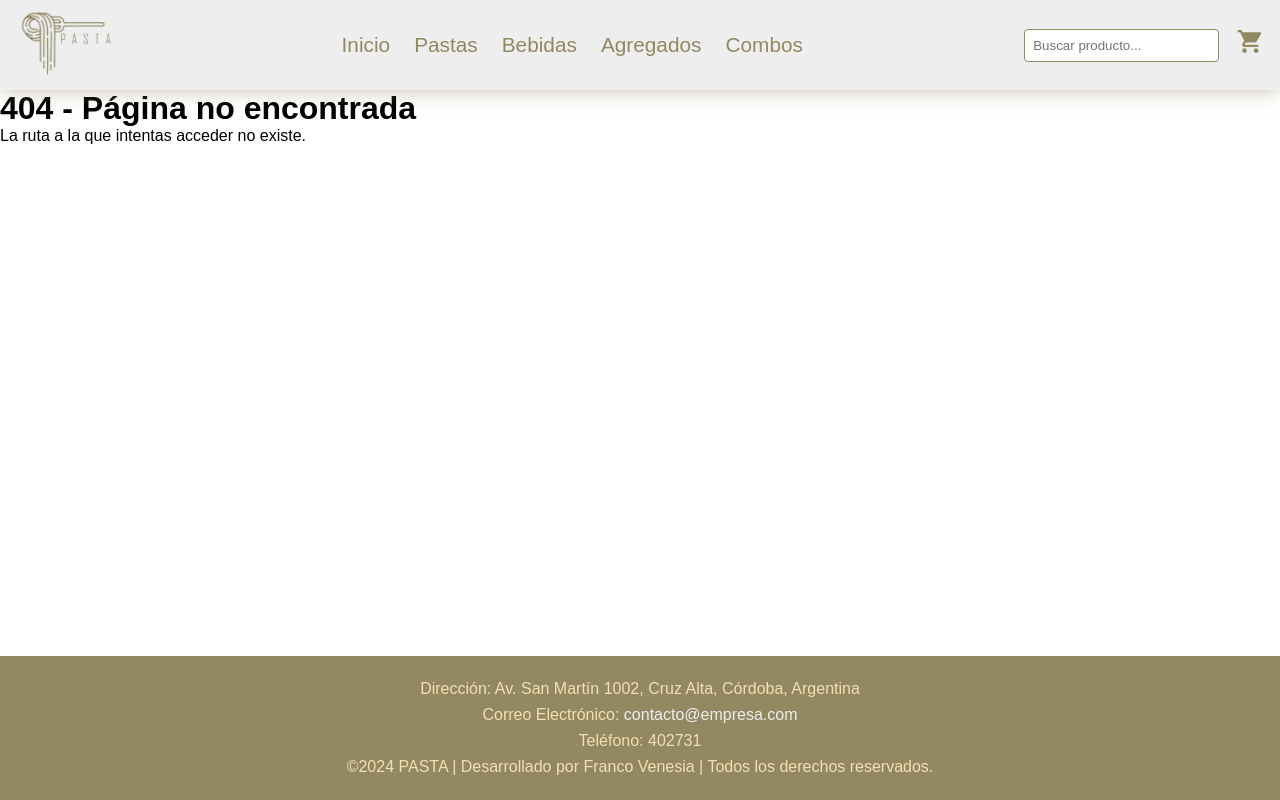
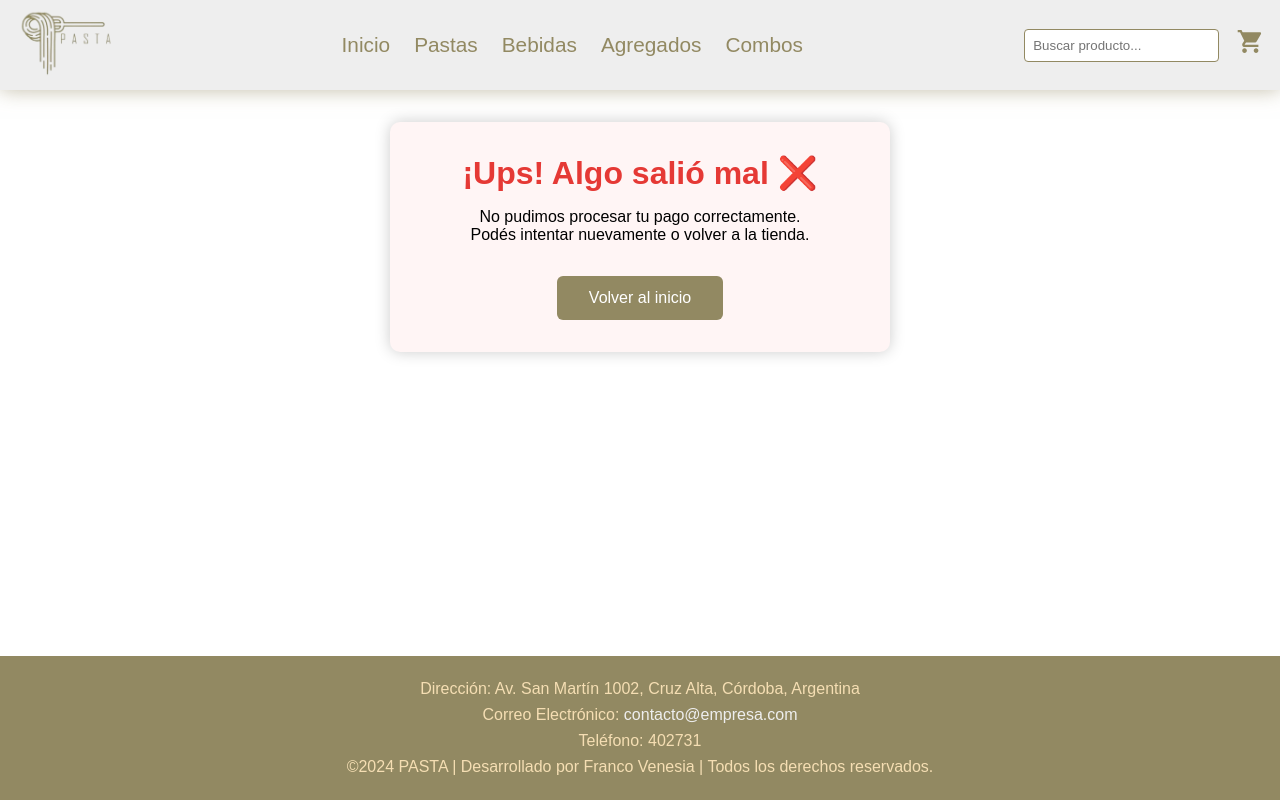
Before and after one commit to Franco-Monti-Venesia/E-commerce-Gerardino-Pastas, a React (Vite) app: page /pago-error in a window 1280 px wide. Built offline with nearby package versions, Linux system fonts and the light colour scheme.

Commit message:
Correcion de errores y agregado de PagoExitoso y PagoError |12

```diff
--- a/src/App.jsx
+++ b/src/App.jsx
@@ -13,6 +13,8 @@ import { ToastContainer } from 'react-toastify';
 import Busqueda from './components/Busqueda/Busqueda';
 import 'react-toastify/dist/ReactToastify.css';
 import ComboDetail from './components/ComboDetail/ComboDetail';
+import PagoExitoso from './components/PagoExitoso/PagoExitoso';
+import PagoError from './components/PagoError/PagoError';
 
 function App() {
   return (
@@ -31,11 +33,13 @@ function App() {
               <Route path="/" element={<ItemListContainer />} />
               <Route path="/categoria/:categoria" element={<ItemListContainer />} />
               <Route path="/detalle/:id" element={<ItemDetailContainer />} />
-              <Route path="/detalle-combo/:comboId" element={<ComboDetail />} />
+              <Route path="/combo/:comboId" element={<ComboDetail />} />
               <Route path="/buscar/:termino" element={<Busqueda />} />
               <Route path="/cart" element={<Cart />} />
               <Route path="/checkout" element={<Checkout />} />
               <Route path="*" element={<NotFound />} />
+              <Route path="/pago-exitoso" element={<PagoExitoso />} />
+              <Route path="/pago-error" element={<PagoError />} />
             </Routes>
           </div>
           <Footer />
--- a/src/components/ComboSugerido/ComboSugerido.jsx
+++ b/src/components/ComboSugerido/ComboSugerido.jsx
@@ -1,4 +1,3 @@
-// ✅ ComboSugerido.jsx actualizado
 import React from 'react';
 import './ComboSugerido.css';
 import { useNavigate } from 'react-router-dom';
@@ -61,7 +60,7 @@ const ComboSugerido = () => {
             <p className="combo__precio">Total: ${combo.precio}</p>
             <button
               className="combo__boton"
-              onClick={() => navigate(`/detalle-combo/${combo.id}`)}
+              onClick={() => navigate(`/combo/${combo.id}`)}
             >
               COMPRAR
             </button>
--- a/src/components/Navbar/Navbar.css
+++ b/src/components/Navbar/Navbar.css
@@ -1,3 +1,5 @@
+/* src/components/Navbar/Navbar.css */
+
 /* Base (desktop) */
 header {
     background-color: #eee;
@@ -13,14 +15,14 @@ header {
     justify-content: space-between;
     height: 90px;
     padding: 0 1rem;
-    gap: 1rem;
 }
 
-/* Ocultar checkbox del menú hamburguesa */
+/* Hide checkbox input always */
 .nav__check {
     display: none;
 }
 
+/* Hamburger hidden on desktop */
 .nav__checkbtn {
     display: none;
 }
@@ -52,14 +54,10 @@ header {
     transition: 0.3s;
 }
 
-/* Buscador */
+/* Search */
 .nav__search-desktop {
     order: 3;
-}
-.nav__search-form,
-.nav__search-desktop {
-    display: flex;
-    justify-content: center;
+    margin-right: 1rem;
 }
 .nav__search-input {
     padding: 0.5rem;
@@ -67,7 +65,7 @@ header {
     border-radius: 4px;
 }
 
-/* Carrito */
+/* Cart */
 .nav__cart-container {
     order: 4;
 }
@@ -107,12 +105,13 @@ header {
         display: flex;
         justify-content: center;
     }
-    .nav__logo {
-        height: 50px;
-    }
 
     .nav__cart-container {
         order: 4;
+    }
+
+    .nav__search-desktop {
+        display: none;
     }
 
     .nav__ul {
@@ -136,20 +135,22 @@ header {
     .nav__search-mobile {
         display: block;
         width: 100%;
+        padding: 1rem;
     }
 
-    .nav__search-desktop {
+    .nav__search-form {
+        display: flex;
+        justify-content: center;
+        padding: 0.5rem;
+    }
+
+    .nav__search-input {
+        width: 90%;
+    }
+}
+
+@media (min-width: 769px) {
+    .nav__search-mobile {
         display: none;
     }
 }
-
-/* Buscador móvil */
-.nav__search-mobile {
-    display: none;
-}
-
-@media (min-width: 769px) {
-    .nav__search-desktop {
-        display: block;
-    }
-}
--- /dev/null
+++ b/src/components/PagoError/PagoError.css
@@ -0,0 +1,36 @@
+.pago-error {
+  display: flex;
+  justify-content: center;
+  padding: 2rem;
+}
+
+.pago-error__caja {
+  background-color: #fff5f5;
+  padding: 2rem;
+  border-radius: 10px;
+  box-shadow: 0 0 15px #ccc;
+  text-align: center;
+  max-width: 500px;
+  width: 100%;
+}
+
+.pago-error__caja h2 {
+  color: #e53935;
+  font-size: 2rem;
+  margin-bottom: 1rem;
+}
+
+.pago-error__volver {
+  margin-top: 2rem;
+  background-color: #928962;
+  color: white;
+  padding: 0.8rem 2rem;
+  border: none;
+  border-radius: 6px;
+  font-size: 1rem;
+  cursor: pointer;
+}
+
+.pago-error__volver:hover {
+  background-color: #b8a965;
+}
--- /dev/null
+++ b/src/components/PagoError/PagoError.jsx
@@ -0,0 +1,23 @@
+// src/components/PagoError/PagoError.jsx
+import React from 'react';
+import { useNavigate } from 'react-router-dom';
+import './PagoError.css';
+
+function PagoError() {
+  const navigate = useNavigate();
+
+  return (
+    <section className="pago-error">
+      <div className="pago-error__caja">
+        <h2>¡Ups! Algo salió mal ❌</h2>
+        <p>No pudimos procesar tu pago correctamente.</p>
+        <p>Podés intentar nuevamente o volver a la tienda.</p>
+        <button className="pago-error__volver" onClick={() => navigate('/')}>
+          Volver al inicio
+        </button>
+      </div>
+    </section>
+  );
+}
+
+export default PagoError;
--- /dev/null
+++ b/src/components/PagoExitoso/PagoExitoso.css
@@ -0,0 +1,36 @@
+.pago-exitoso {
+  display: flex;
+  justify-content: center;
+  padding: 2rem;
+}
+
+.pago-exitoso__caja {
+  background-color: #ffffffcc;
+  padding: 2rem;
+  border-radius: 10px;
+  box-shadow: 0 0 15px #ccc;
+  text-align: center;
+  max-width: 500px;
+  width: 100%;
+}
+
+.pago-exitoso__caja h2 {
+  color: #4caf50;
+  font-size: 2rem;
+  margin-bottom: 1rem;
+}
+
+.pago-exitoso__volver {
+  margin-top: 2rem;
+  background-color: #928962;
+  color: white;
+  padding: 0.8rem 2rem;
+  border: none;
+  border-radius: 6px;
+  font-size: 1rem;
+  cursor: pointer;
+}
+
+.pago-exitoso__volver:hover {
+  background-color: #b8a965;
+}
--- /dev/null
+++ b/src/components/PagoExitoso/PagoExitoso.jsx
@@ -0,0 +1,51 @@
+// src/components/PagoExitoso/PagoExitoso.jsx
+import React, { useEffect, useContext } from 'react';
+import { useLocation, useNavigate } from 'react-router-dom';
+import { CartContext } from '../../context/CartContext';
+import { collection, addDoc } from 'firebase/firestore';
+import { db } from '../../firebaseConfig';
+import './PagoExitoso.css';
+
+function PagoExitoso() {
+  const { cart, total, clearCart, buyerData } = useContext(CartContext);
+  const location = useLocation();
+  const navigate = useNavigate();
+
+  useEffect(() => {
+    const guardarOrden = async () => {
+      if (cart.length === 0 || !buyerData) return;
+
+      const order = {
+        buyer: buyerData,
+        items: cart,
+        total,
+        date: new Date().toISOString(),
+        payment_status: 'approved', // simulación
+      };
+
+      try {
+        await addDoc(collection(db, 'orders'), order);
+        clearCart();
+      } catch (err) {
+        console.error('Error al guardar la orden:', err);
+      }
+    };
+
+    guardarOrden();
+  }, [cart, buyerData, total, clearCart]);
+
+  return (
+    <section className="pago-exitoso">
+      <div className="pago-exitoso__caja">
+        <h2>¡Gracias por tu compra!</h2>
+        <p>Tu pago fue procesado correctamente ✅</p>
+        <p>En breve recibirás un email con los detalles del pedido.</p>
+        <button className="pago-exitoso__volver" onClick={() => navigate('/')}>
+          Volver al inicio
+        </button>
+      </div>
+    </section>
+  );
+}
+
+export default PagoExitoso;
```
